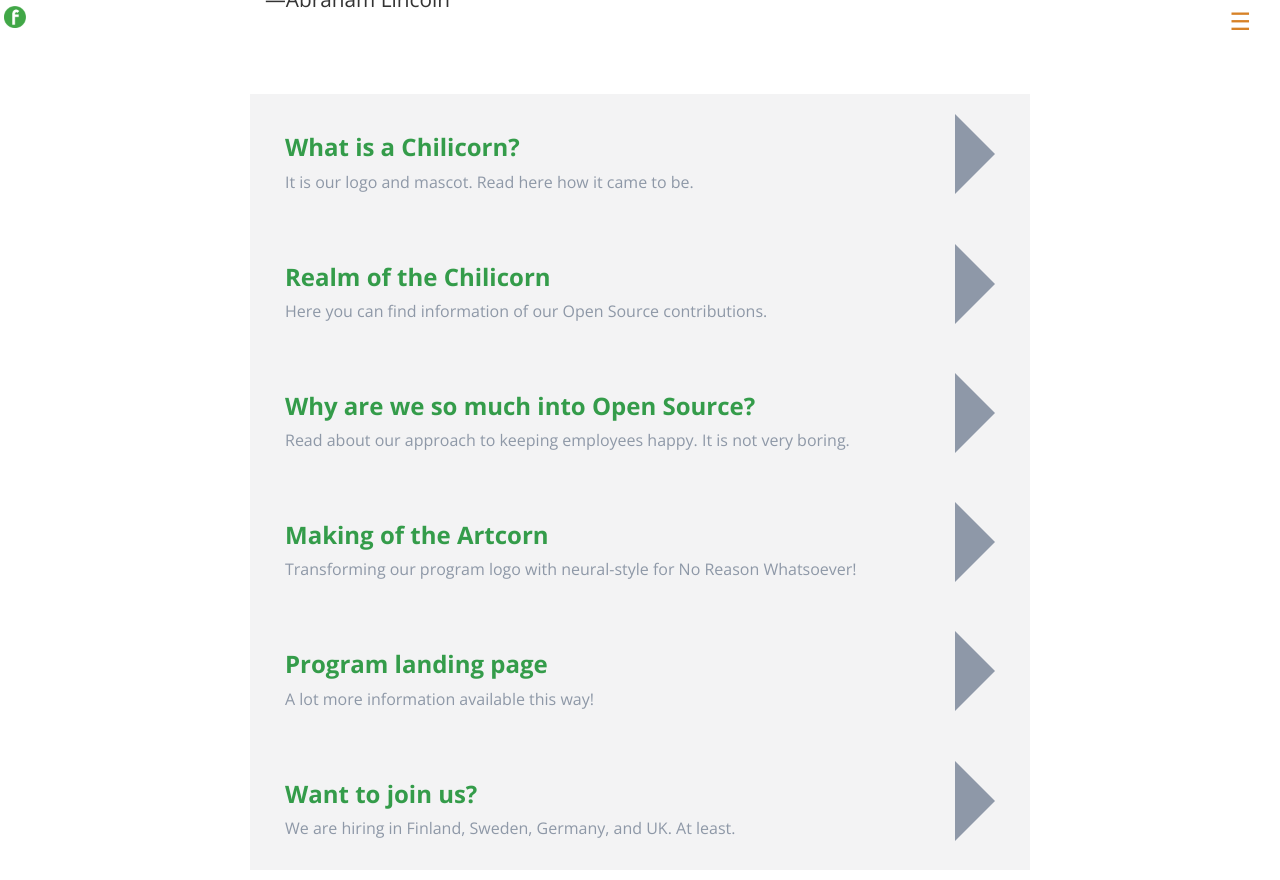
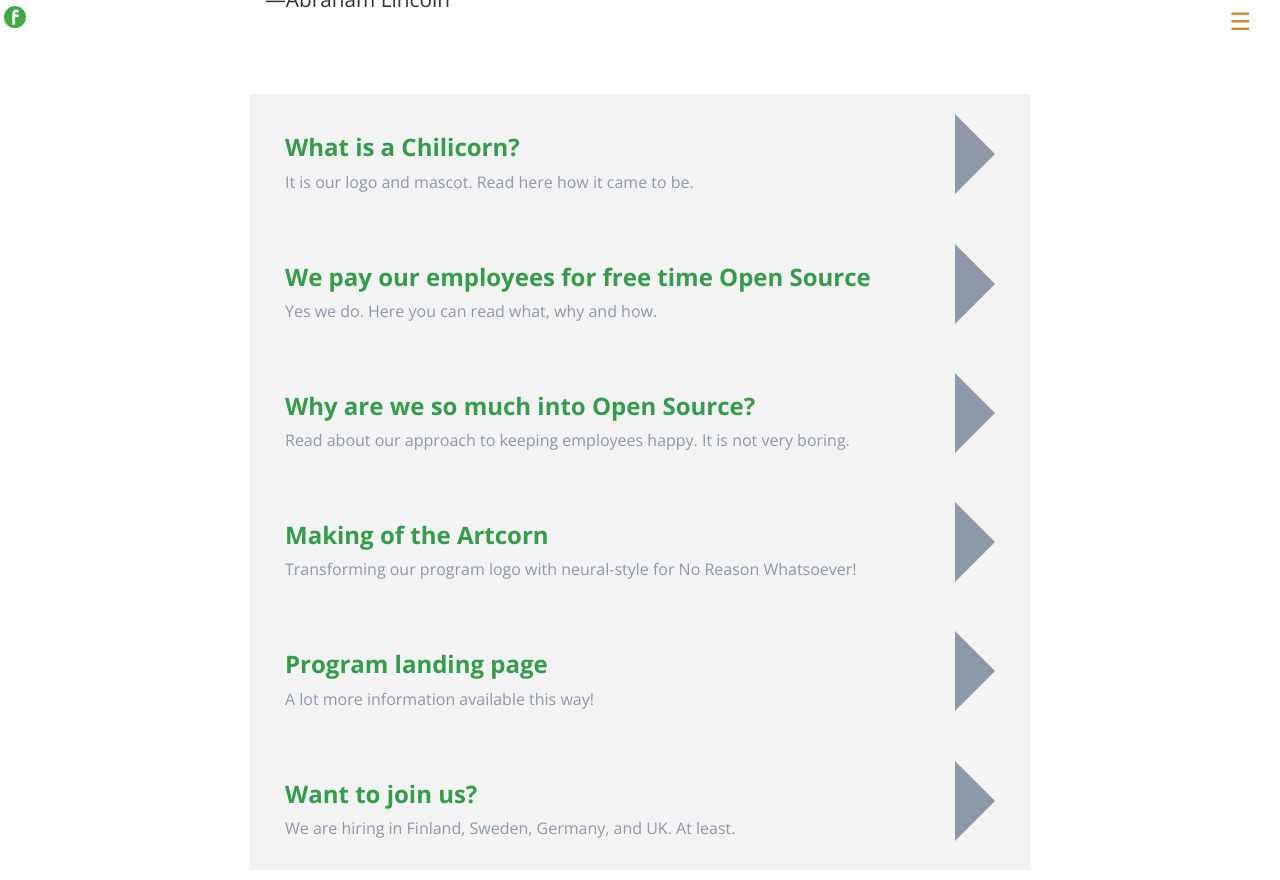
Before and after one commit to futurice/spiceprogram, a Jekyll site: the page built from chilicorn/index.html, in a window 1280 px wide and 900 px high, scrolled down 1011 px. Shown: the top 880 px of the window. Built offline with Jekyll 4.4.1, drawn with Linux system fonts in a browser that asks for light colours; nearby versions of some CDN libraries.

Commit message:
Some text changes

```diff
--- a/chilicorn/index.html
+++ b/chilicorn/index.html
@@ -38,8 +38,8 @@ description: Spice Program is a company sponsored open source and social impact
                 <div class="row boxed chilihover">
                     <a href="http://futurice.com/blog/year-2015-in-company-sponsored-open-source">
                         <div class="col-sm-10 arrow-box">
-                            <h3 style="color: #349C4A">Realm of the Chilicorn</h3>
-                            <p>Here you can find information of our Open Source contributions.</p>
+                            <h3 style="color: #349C4A">We pay our employees for free time Open Source</h3>
+                            <p>Yes we do. Here you can read what, why and how.</p>
                         </div>
                         <div class="col-sm-2 hidden-xs">
                             <div class="arrow-right"></div>
```
